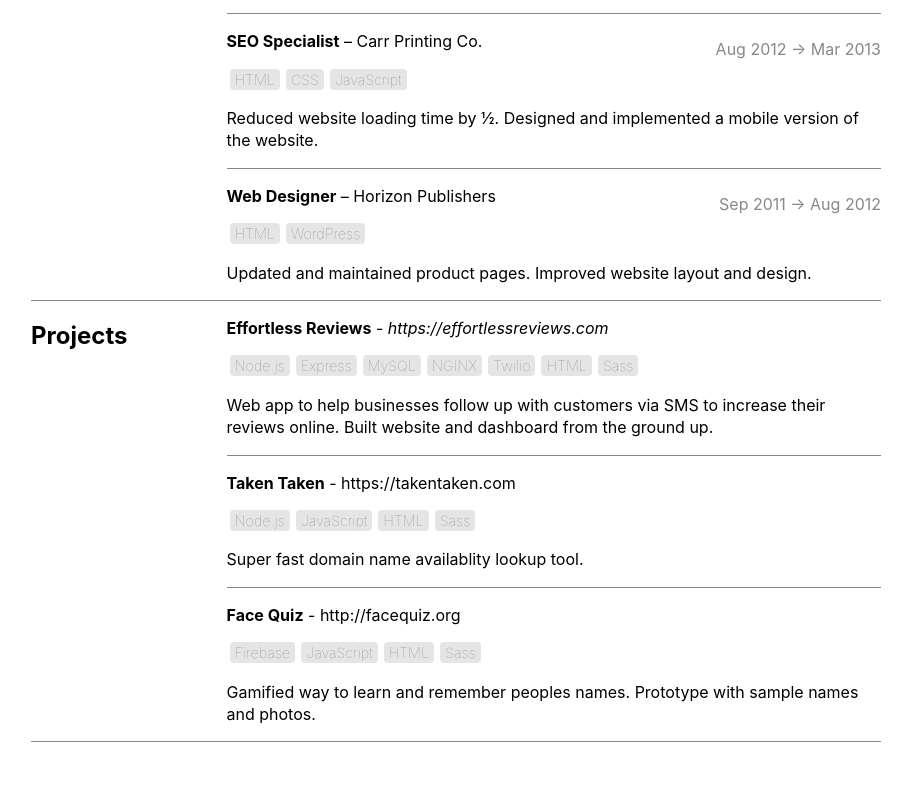
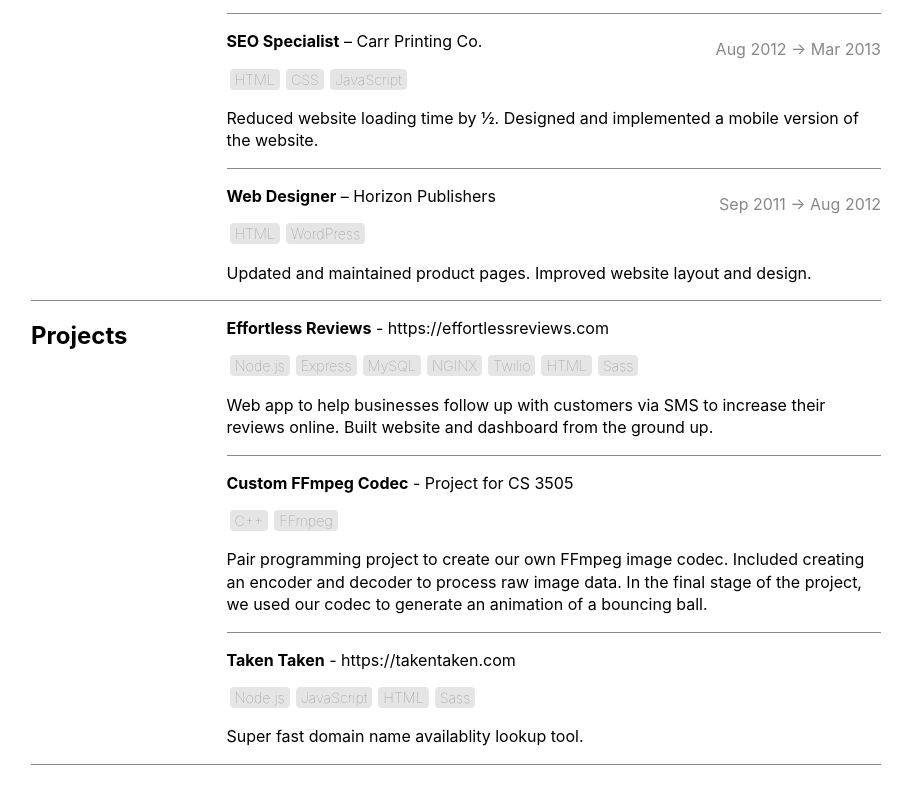
Before and after one commit to dotspencer/resume, a plain HTML site: page index.html in a window 1280 px wide. Shown: the part 606-1391 px from the top of the page, without its empty margins (184-1096 px from the left). Drawn offline with Linux system fonts and the light colour scheme.

Commit message:
Replaced facequiz with ffmpeg assignment

```diff
--- a/index.html
+++ b/index.html
@@ -44,17 +44,17 @@
   <section>
     <h2>Projects</h2>
     <div class="details">
-      <p><b>Effortless Reviews</b> - <i>https://effortlessreviews.com</i></p>
+      <p><b>Effortless Reviews</b> - https://effortlessreviews.com</p>
       <p><t>Node.js</t><t>Express</t><t>MySQL</t><t>NGINX</t><t>Twilio</t><t>HTML</t><t>Sass</t></p>
       <p>Web app to help businesses follow up with customers via SMS to increase their reviews online. Built website and dashboard from the ground up.</p>
+      <hr>
+      <p><b>Custom FFmpeg Codec</b> - Project for CS 3505</p>
+      <p><t>C++</t><t>FFmpeg</t></p>
+      <p>Pair programming project to create our own FFmpeg image codec. Included creating an encoder and decoder to process raw image data. In the final stage of the project, we used our codec to generate an animation of a bouncing ball.</p>
       <hr>
       <p><b>Taken Taken</b> - https://takentaken.com</p>
       <p><t>Node.js</t><t>JavaScript</t><t>HTML</t><t>Sass</t></p>
       <p>Super fast domain name availablity lookup tool.</p>
-      <hr>
-      <p><b>Face Quiz</b> - http://facequiz.org</p>
-      <p><t>Firebase</t><t>JavaScript</t><t>HTML</t><t>Sass</t></p>
-      <p>Gamified way to learn and remember peoples names. Prototype with sample names and photos.</p>
     </div>
   </section>
 </div>
```
